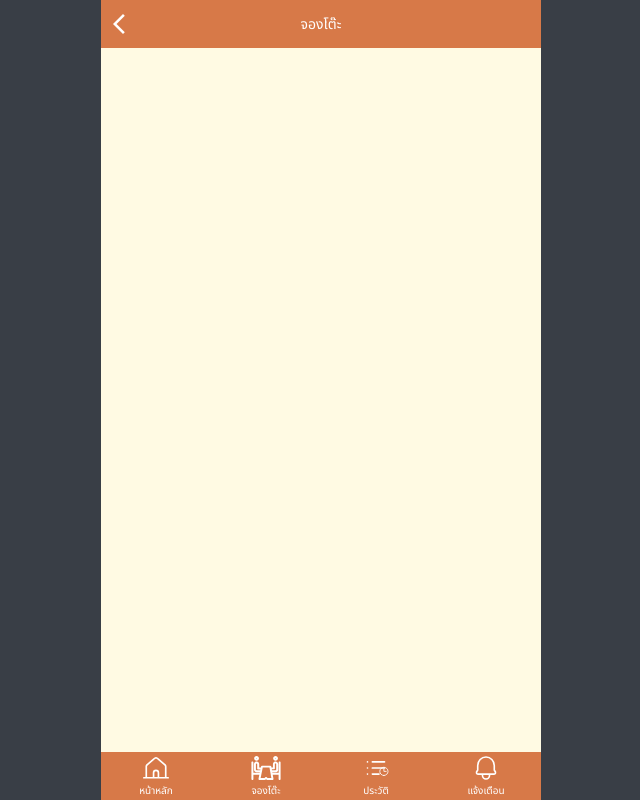
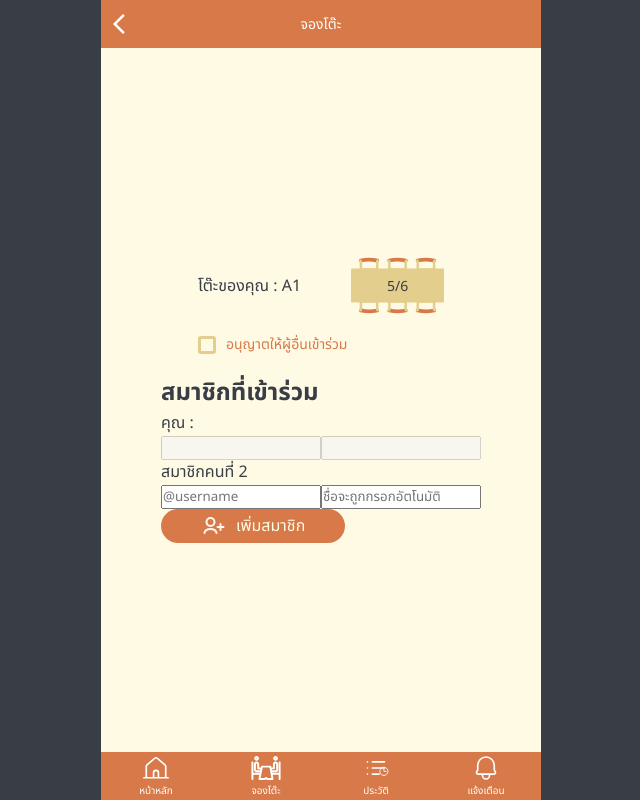
Before and after one commit to nsza521/softdevKMITL, a Next.js app in the folder frontend/: page /reserveFillUsr in a window 1280 px wide. Shown: the whole page, without its empty margins (319-959 px from the left). Built offline with nearby package versions, Linux system fonts and the light colour scheme.

Commit message:
fillusr ongoing

```diff
--- a/frontend/app/reserveFillUsr/page.tsx
+++ b/frontend/app/reserveFillUsr/page.tsx
@@ -1,4 +1,5 @@
 "use client";
+import { table } from "console";
 import styles from "./reserveFillUsr.module.css";
 import { useSearchParams } from "next/navigation";
 import { useRouter } from "next/navigation";
@@ -6,12 +7,248 @@ import { useEffect, useState } from "react";
 
 type UUID = string;
 
+type Member = {
+    username: string;
+};
+
+type Reservation = {
+    table_timeslot_id: UUID;
+    reserve_people: number;
+    random: boolean;
+    members: Member[];
+};
+
+type Table = {
+    id: UUID;
+    row: string;
+    col: string;
+    max_seats: number;
+    status: string;
+    reserved_seats: number;
+};
 
 export default function ReserveFillUsrPage() {
+    const searchParam = useSearchParams();
+    const random = searchParam.get("random");
+    const router = useRouter();
+    const table: Table = {
+        id: "ae7bbca8-4a80-4195-9b4b-ab881426f6f1",
+        row: "A",
+        col: "1",
+        max_seats: 6,
+        status: "available",
+        reserved_seats: 5,
+    };
+
+    const [reservation, setReservation] = useState<Reservation[]>([]);
+    const [loading, setLoading] = useState(true);
+    const [error, setError] = useState<string | null>(null);
+
+    const token = localStorage.getItem("token");
+
+    // useEffect(() => {
+    //     const fetchSlots = async () => {
+    //         try {
+    //             const token = localStorage.getItem("token");
+    //             const res = await fetch(`http://localhost:8080/table/timeslot/${time_slot_id}`, {
+    //                 headers: {
+    //                     "Content-Type": "application/json",
+    //                     ...(token ? { Authorization: `Bearer ${token}` } : {}),
+    //                 },
+    //             });
+
+    //             if (!res.ok) throw new Error("ไม่สามารถดึงข้อมูลได้");
+
+    //             const json = await res.json();
+    //             const data: TableTimeSlot[] = Array.isArray(json.table_timeslots)
+    //             ? json.table_timeslots.map((t: any) => ({
+    //                 id: t.id,
+    //                 row: t.table.row,
+    //                 col: t.table.col,
+    //                 max_seats: t.table.max_seats,
+    //                 status: t.status,
+    //                 reserved_seats: t.reserved_seats,
+    //                 }))
+    //             : [];
+
+    //             setTableTimeSlots(data);
+    //         } catch (err: any) {
+    //             setError(err.message);
+    //         } finally {
+    //             setLoading(false);
+    //         }
+    //     };
+
+    //     fetchSlots();
+    // }, [time_slot_id]);
+
+    // if (loading) return <div className={styles.container}><p>กำลังโหลดข้อมูล...</p></div>;
+    // if (error) return <div className={styles.container}><p>เกิดข้อผิดพลาด: {error}</p></div>;
 
     return (
         <div className={styles.container}>
-
+            <TableInfo table={table} occupied={0}/>
+            <Members token="token"/>
         </div>
     );
 }
+
+function TableInfo({ table, occupied }: { table: Table; occupied: number }) {
+    const [allowOthers, setAllowOthers] = useState(false);
+    const all_occupied = table.reserved_seats + occupied;
+    const min_allow = table.max_seats * 0.8;
+
+    const canClick = all_occupied >= min_allow;
+    const isChecked = !canClick ? true : allowOthers;
+
+    return (
+        <div>
+            <div className={styles.tableInfoCon}>
+                <p>โต๊ะของคุณ : {table.row}{table.col}</p>
+                <TableIcon table={table} occupied={occupied} />
+            </div>
+            <label htmlFor="allow_others_join" className={styles.checkbox}>
+                <input
+                    type="checkbox"
+                    id="allow_others_join"
+                    name="allow_others_join"
+                    checked={isChecked}
+                    disabled={!canClick}
+                    onChange={(e) => setAllowOthers(e.target.checked)}
+                />
+                <span className={styles.checkmark}></span>
+                อนุญาตให้ผู้อื่นเข้าร่วม
+            </label>
+        </div>
+    );
+}
+
+function TableIcon({ table, occupied }: { table: Table, occupied: number }) {
+    const router = useRouter();
+    const available = table.status === "available";
+
+    return (
+        <div
+        className={`${styles.tableIcon} ${
+            available ? styles.tableAvailable : styles.tableUnavailable
+        }`}
+        >
+            <img src={available ? "./table_layout_aval.svg" : "./table_layout_notaval.svg"}/>
+            <p>{table.reserved_seats + occupied}/{table.max_seats}</p>
+        </div>
+    );
+}
+
+type MyProfile = {
+    id: UUID;
+    username: string;
+    email: string;
+    first_name: string;
+    last_name: string;
+    wallet_balance: number;
+};
+
+type MemberInfo = {
+    username: string;
+    first_name: string;
+};
+
+function Members({ token }: { token: string }) {
+    const [myProfile, setMyProfile] = useState<MyProfile | null>(null);
+    const [members, setMembers] = useState<MemberInfo[]>([{ username: "", first_name: "" }]);
+    const [error, setError] = useState<string | null>(null);
+
+    // useEffect(() => {
+    //     const fetchMyProfile = async () => {
+    //     try {
+    //         const res = await fetch("http://localhost:8080/profile/me", {
+    //         headers: { Authorization: `Bearer ${token}` },
+    //         });
+    //         if (!res.ok) throw new Error("ไม่สามารถดึงข้อมูลโปรไฟล์ได้");
+    //         const data = await res.json();
+    //         setMyProfile(data);
+    //     } catch (err: any) {
+    //         setError(err.message);
+    //     }
+    //     };
+    //     fetchMyProfile();
+    // }, [token]);
+
+    // const handleChangeMember = (index: number, field: keyof MemberInfo, value: string) => {
+    //     const updated = [...members];
+    //     updated[index][field] = value;
+    //     setMembers(updated);
+    // };
+
+    // const handleUsernameBlur = async (index: number) => {
+    //     const username = members[index].username.trim();
+    //     if (!username) return;
+
+    //     try {
+    //     const res = await fetch(`http://localhost:8080/profile/${username}`, {
+    //         headers: { Authorization: `Bearer ${token}` },
+    //     });
+    //     if (!res.ok) throw new Error("ไม่พบผู้ใช้");
+    //     const data = await res.json();
+
+    //     handleChangeMember(index, "first_name", data.first_name || "");
+    //     } catch (err) {
+    //     console.error("fetch username error:", err);
+    //     }
+    // };
+
+    // if (error) return <p>เกิดข้อผิดพลาด: {error}</p>;
+    // if (!myProfile) return <p>กำลังโหลดข้อมูล...</p>;
+
+    return (
+        <div>
+        <h2>สมาชิกที่เข้าร่วม</h2>
+        <label className="section-label">คุณ :</label>
+        <div className="input-row">
+            <input
+            type="text"
+            className="input-field"
+            // value={myProfile.username}
+            disabled
+            />
+            <input
+            type="text"
+            className="input-field name-field"
+            // value={`${myProfile.first_name} ${myProfile.last_name}`}
+            disabled
+            />
+        </div>
+
+        {members.map((m, i) => (
+            <div key={i} className="form-section">
+            <label className="section-label">สมาชิกคนที่ {i + 2}</label>
+            <div className="input-row">
+                <input
+                type="text"
+                className="input-field"
+                placeholder="@username"
+                value={m.username}
+                // onChange={(e) => handleChangeMember(i, "username", e.target.value)}
+                // onBlur={() => handleUsernameBlur(i)}
+                />
+                <input
+                type="text"
+                className="input-field name-field"
+                placeholder="ชื่อจะถูกกรอกอัตโนมัติ"
+                value={m.first_name}
+                // onChange={(e) => handleChangeMember(i, "first_name", e.target.value)}
+                />
+            </div>
+            </div>
+        ))}
+
+        <button
+        className={styles.addUserBt}
+        onClick={() => setMembers([...members, { username: "", first_name: "" }])}
+        >
+            <img src="/add_user.svg"/>
+            เพิ่มสมาชิก
+        </button>
+        </div>
+    );
+}
--- a/frontend/app/reserveFillUsr/reserveFillUsr.module.css
+++ b/frontend/app/reserveFillUsr/reserveFillUsr.module.css
@@ -2,10 +2,100 @@
     background-color: var(--color5);
     color: var(--color1);
     width: 100%;
-    height: 100vh;
+    min-height: 100vh;
+    padding: 10vh 0;
     display: flex;
     justify-content: center;
     align-items: center;
     flex-direction: column;
     gap: 20px;
 }
+
+.tableInfoCon {
+  display: flex;
+  flex-direction: row;
+  align-items: center;
+  gap: 50px;
+  margin-bottom: 20px;
+}
+
+.tableInfoCon p{
+  font-size: 16px;
+}
+
+.tableIcon{
+    position: relative;
+    display: inline-block;
+    z-index: 1;
+}
+.tableIcon img{
+    display: block;
+    background-color: var(--color5);
+}
+.tableIcon p{
+    position: absolute;
+    top: 50%;
+    left: 50%;
+    transform: translate(-50%, -50%);
+    margin: 0;
+    font-size: 14px;
+}
+
+.checkbox {
+    display: flex;
+    align-items: center;
+    font-size: 14px;
+    color: var(--color2);
+    cursor: pointer;
+    position: relative;
+    gap: 10px;
+}
+
+.checkbox input {
+    position: absolute;
+    opacity: 0;
+    cursor: pointer;
+    height: 0;
+    width: 0;
+}
+
+/* สร้าง custom checkbox */
+.checkmark {
+    width: 18px;
+    height: 18px;
+    background-color: transparent;
+    border: 3px solid var(--color3);
+    border-radius: 3px;
+    display: inline-block;
+    position: relative;
+}
+
+.checkbox input:checked + .checkmark::after {
+    content: "";
+    position: absolute;
+    left: 4px;
+    top: 0px;
+    width: 4px;
+    height: 8px;
+    border: 3px solid var(--color3);
+    border-width: 0 3px 3px 0;
+    transform: rotate(35deg);
+}
+
+.checkbox input:disabled + .checkmark {
+    border-color: var(--color3);
+    cursor: not-allowed;
+}
+
+.addUserBt {
+    width: fit-content;
+    padding: 5px 40px;
+    border-radius: 20px;
+    background-color: var(--color2);
+    color: var(--color5);
+    font-size: 16px;
+    display: flex;
+    align-items: center;
+    justify-content: center;
+    gap: 10px;
+}
--- a/frontend/app/reserveSelectTable/reserveSelectTable.module.css
+++ b/frontend/app/reserveSelectTable/reserveSelectTable.module.css
@@ -9,8 +9,6 @@
     align-items: center;
     flex-direction: column;
     gap: 20px;
-    /* margin: 48px 0px 40px 0px; */
-    /* padding: 100px 0 100px 0; */
 }
 
 .title{
```
Also changed, not shown: frontend/app/reserveSelectTable/page.tsx (+3 -5 lines), frontend/public/add_user.svg (added).
